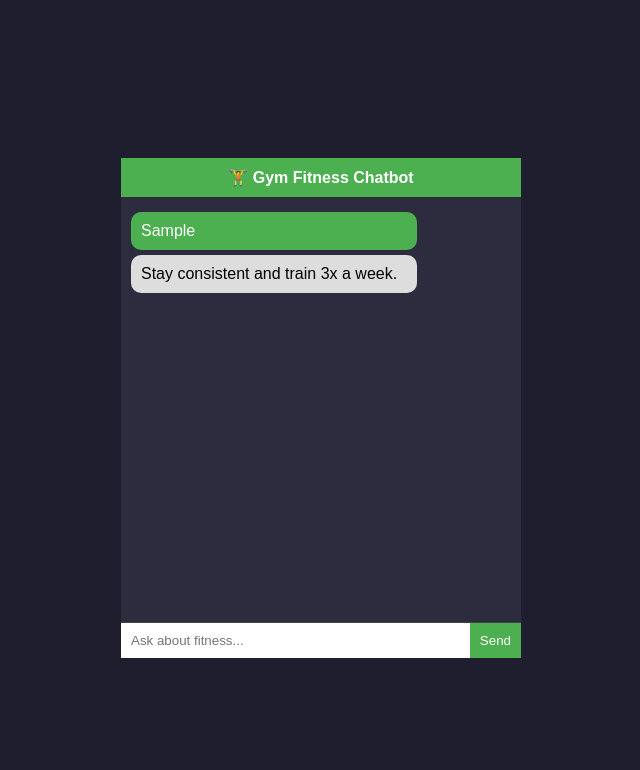
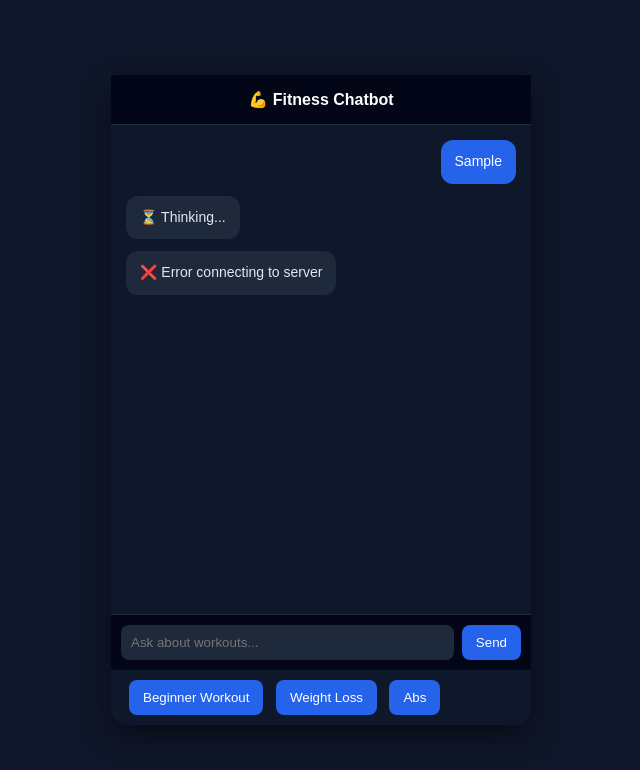
Before and after one commit to RianneLagura18/digital-twin-rag-project, a plain HTML site: page index.html in a window 1280 px wide. Both pictures are taken after typing "Sample" into the empty fields and a click on the button "Send". Shown: the whole page, without its empty margins (319-959 px from the left). Drawn offline with Linux system fonts and the light colour scheme; no server answers.

Commit message:
feat: complete query input/output interface with chatbot response and scoring

```diff
--- a/index.html
+++ b/index.html
@@ -1,131 +1,219 @@
 <!DOCTYPE html>
-<html>
+<html lang="en">
 <head>
-  <title>Gym Fitness Chatbot</title>
+<meta charset="UTF-8">
+<title>Fitness Chatbot</title>
 
 <style>
 body {
+  margin: 0;
   font-family: Arial;
-      background: #1e1e2f;
+  background: #0f172a;
   display: flex;
   justify-content: center;
   align-items: center;
   height: 100vh;
 }
 
-    .chat-box {
-      width: 400px;
-      height: 500px;
-      background: #2c2c3e;
-      border-radius: 10px;
+.chat-container {
+  width: 420px;
+  height: 650px;
+  background: #0f172a;
+  border-radius: 16px;
   display: flex;
   flex-direction: column;
+  box-shadow: 0 10px 30px rgba(0,0,0,0.5);
 }
 
 .header {
-      background: #4CAF50;
-      padding: 10px;
+  background: #020617;
   color: white;
+  padding: 15px;
   text-align: center;
   font-weight: bold;
+  border-bottom: 1px solid #1e293b;
 }
 
 .messages {
   flex: 1;
-      padding: 10px;
+  padding: 15px;
   overflow-y: auto;
+  display: flex;
+  flex-direction: column;
+  gap: 12px;
 }
 
 .message {
-      margin: 5px 0;
-      padding: 10px;
-      border-radius: 10px;
-      max-width: 70%;
+  padding: 12px 14px;
+  border-radius: 12px;
+  max-width: 75%;
+  font-size: 14px;
+  line-height: 1.4;
 }
 
 .user {
-      background: #4CAF50;
+  background: #2563eb;
   color: white;
   align-self: flex-end;
 }
 
 .bot {
-      background: #ddd;
+  background: #1e293b;
+  color: #e2e8f0;
   align-self: flex-start;
 }
 
 .input-area {
   display: flex;
-      border-top: 1px solid #444;
+  padding: 10px;
+  background: #020617;
+  border-top: 1px solid #1e293b;
 }
 
 input {
   flex: 1;
   padding: 10px;
+  border-radius: 8px;
   border: none;
   outline: none;
+  background: #1e293b;
+  color: white;
 }
 
 button {
-      padding: 10px;
-      background: #4CAF50;
+  margin-left: 8px;
+  padding: 10px 14px;
+  border-radius: 8px;
+  border: none;
+  background: #2563eb;
   color: white;
-      border: none;
   cursor: pointer;
 }
+
+button:hover {
+  background: #1d4ed8;
+}
+
 </style>
 </head>
 
 <body>
 
-<div class="chat-box">
-  <div class="header">🏋️ Gym Fitness Chatbot</div>
+<div class="chat-container">
+  <div class="header">💪 Fitness Chatbot</div>
 
-  <div class="messages" id="messages"></div>
+  <div id="messages" class="messages"></div>
+
+  <div id="resultBox" style="padding:10px; color:white;"></div>
 
   <div class="input-area">
-    <input type="text" id="input" placeholder="Ask about fitness..." />
-    <button onclick="send()">Send</button>
+    <input id="input" placeholder="Ask about workouts..." />
+    <button id="sendBtn">Send</button>
+  </div>
+
+  <div style="padding:10px;">
+    <button onclick="quickAsk('beginner workout')">Beginner Workout</button>
+    <button onclick="quickAsk('weight loss tips')">Weight Loss</button>
+    <button onclick="quickAsk('abs workout')">Abs</button>
   </div>
 </div>
 
 <script>
-function send() {
-  const input = document.getElementById("input");
-  const text = input.value;
 
-  if (!text) return;
+let isSending = false;
 
-  addMessage(text, "user");
-  input.value = "";
+document.getElementById("sendBtn").addEventListener("click", send);
 
-  addMessage("Thinking...", "bot");
+document.getElementById("input").addEventListener("keypress", function(e) {
+  if (e.key === "Enter") {
+    send();
+  }
+});
 
-  setTimeout(() => {
-    document.getElementById("messages").lastChild.remove();
-
-    let response = "Stay consistent and train 3x a week.";
-
-    if (text.toLowerCase().includes("beginner")) {
-      response = "Start with squats, push-ups, and light cardio.";
-    } else if (text.toLowerCase().includes("lose weight")) {
-      response = "Combine cardio with calorie deficit diet.";
-    }
-
-    addMessage(response, "bot");
-  }, 1000);
-}
-
-function addMessage(text, type) {
+function addMessage(text, sender) {
   const messages = document.getElementById("messages");
 
   const msg = document.createElement("div");
-  msg.classList.add("message", type);
-  msg.innerText = text;
+  msg.classList.add("message", sender);
+  msg.innerHTML = text;
 
   messages.appendChild(msg);
   messages.scrollTop = messages.scrollHeight;
 }
+
+function quickAsk(text) {
+  document.getElementById("input").value = text;
+  send();
+}
+
+async function send() {
+  if (isSending) return;
+  isSending = true;
+
+  const inputBox = document.getElementById("input");
+  const text = inputBox.value.trim();
+
+  if (!text) {
+    addMessage("⚠️ Please enter a question", "bot");
+    isSending = false;
+    return;
+  }
+
+  addMessage(text, "user");
+  inputBox.value = "";
+
+  // loading
+  const loadingMsg = document.createElement("div");
+  loadingMsg.classList.add("message", "bot");
+  loadingMsg.innerText = "⏳ Thinking...";
+  document.getElementById("messages").appendChild(loadingMsg);
+
+  try {
+    const res = await fetch("https://prison-seltzer-unwashed.ngrok-free.dev/api/interview", {
+      method: "POST",
+      headers: {
+        "Content-Type": "application/json",
+        "ngrok-skip-browser-warning": "true"
+      },
+      body: JSON.stringify({ question: text }),
+    });
+
+    const data = await res.json();
+
+    // remove loading
+    loadingMsg.remove();
+
+    let botReply = data.answer || data.result || data.message || "No response";
+
+    // clean output
+    if (botReply.includes("Final Answer:")) {
+      botReply = botReply.split("Final Answer:")[1].trim();
+    }
+
+    if (!botReply || botReply === "No response") {
+      botReply = "⚠️ No answer found. Try another question.";
+    }
+
+    addMessage(`<b>💬 Answer:</b><br><br>${botReply}`, "bot");
+
+    // score + recommendation
+    if (data.score || data.recommendation) {
+      document.getElementById("resultBox").innerHTML = `
+        <div style="background:#1e293b; padding:10px; border-radius:10px;">
+          📊 <b>Score:</b> ${data.score || "N/A"} <br>
+          💡 <b>Recommendation:</b> ${data.recommendation || "Keep going!"}
+        </div>
+      `;
+    }
+
+  } catch (err) {
+    console.error(err);
+    addMessage("❌ Error connecting to server", "bot");
+  }
+
+  isSending = false;
+}
+
 </script>
 
 </body>
```
Lines whose indentation alone changed are shown as unchanged.
